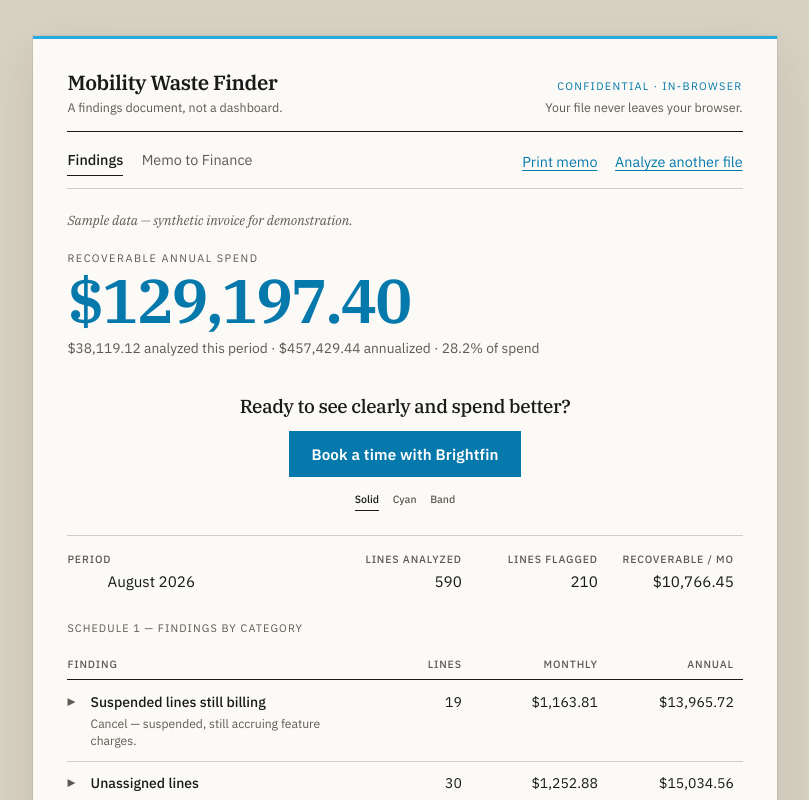
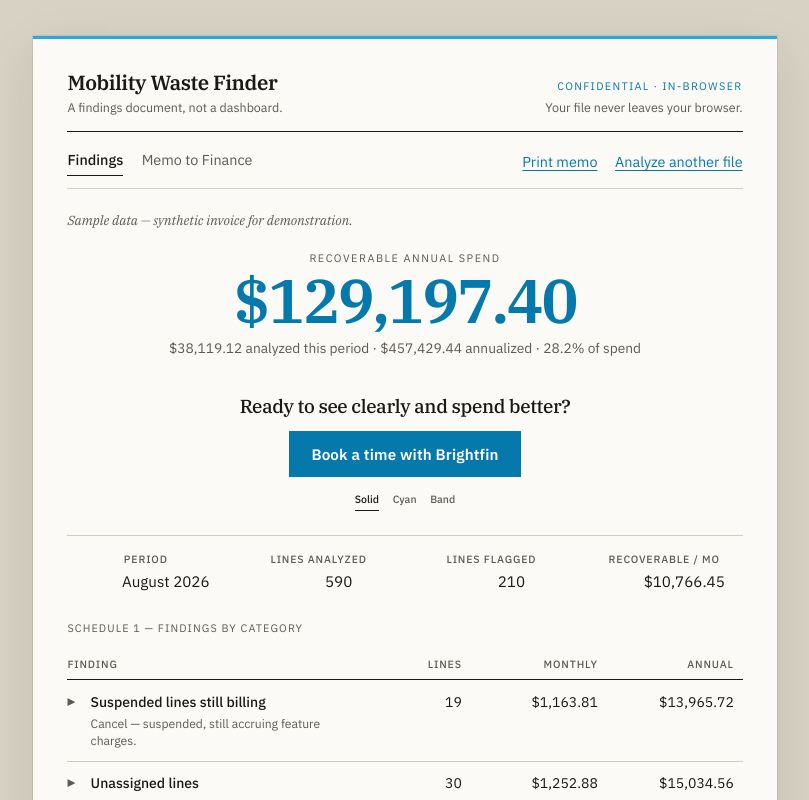
Before and after one commit to markjsaldana-stack/mobility-waste-finder, a React (Vite) app: page / in a window 1280 px wide. Both pictures are taken after a click on the button "Use the sample invoice". Shown: the top 800 px of the page, without its empty margins (235-1044 px from the left). Built offline with nearby package versions, Linux system fonts and the light colour scheme.

Commit message:
Center the findings period and line stats with the CTA
The four headline figures were still hugging the left edge
under the centered booking block.

Co-authored-by: mark.j.saldana <mark.j.saldana@gmail.com>

```diff
--- a/src/index.css
+++ b/src/index.css
@@ -526,6 +526,7 @@ button:focus-visible,
 
 .headline {
   margin-bottom: 1.85rem;
+  text-align: center;
 }
 
 .headline-kicker {
@@ -550,7 +551,6 @@ button:focus-visible,
 .headline-sub {
   font-size: 0.86rem;
   color: var(--ink-muted);
-  max-width: 38rem;
 }
 
 .findings {
@@ -559,26 +559,25 @@ button:focus-visible,
 
 .headline-meta {
   display: grid;
-  grid-template-columns: minmax(0, 1fr) var(--num-col) var(--num-col) var(--num-col);
-  gap: 0;
+  grid-template-columns: repeat(4, minmax(0, 1fr));
+  gap: 0.85rem 1rem;
   margin-top: 1.35rem;
   padding-top: 1rem;
   border-top: 1px solid var(--rule);
+  justify-items: center;
 }
 
 .headline-meta > div {
   min-width: 0;
-  padding-right: 0.55rem;
+  width: 100%;
 }
 
 .headline-meta dt,
-.headline-meta dd {
-  text-align: left;
-}
-
+.headline-meta dd,
+.headline-meta .num,
 .headline-meta .num dt,
 .headline-meta .num dd {
-  text-align: right;
+  text-align: center;
 }
 
 .headline-meta dt {
@@ -1038,7 +1037,7 @@ button:focus-visible,
 
   .headline-meta .num dt,
   .headline-meta .num dd {
-    text-align: left;
+    text-align: center;
   }
 
   .ledger-wrap {
```
